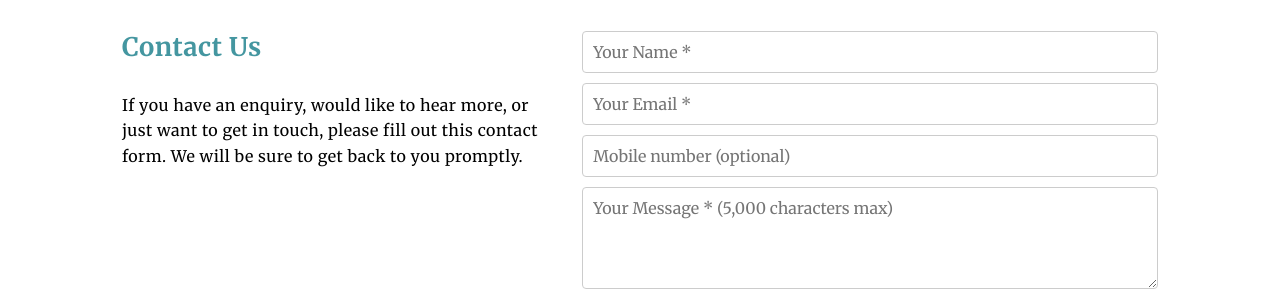
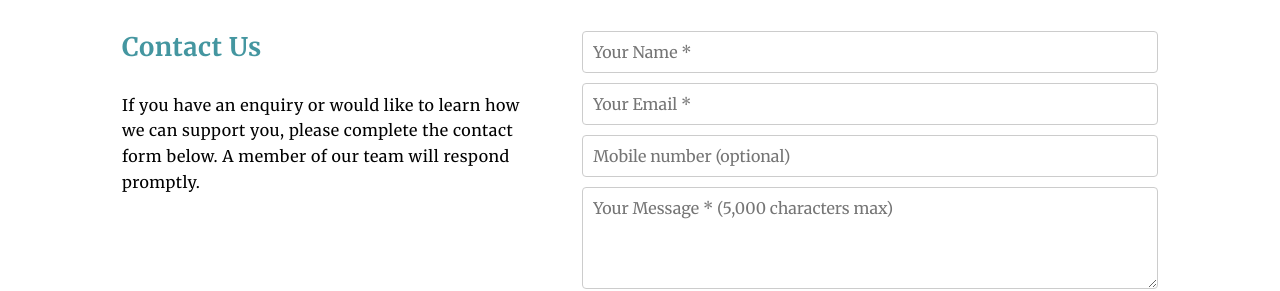
Before and after one commit to dmholyday/pathwaysincare-web, a Jekyll site: the page built from index.html, in a window 1280 px wide. Shown: the part 1356-1647 px from the top of the page. Built offline with Jekyll 4.4.1, drawn with Linux system fonts in a browser that asks for light colours.

Commit message:
update Contact Us text

```diff
--- a/_includes/footer.html
+++ b/_includes/footer.html
@@ -2,8 +2,7 @@
     <section id="contact" class="section">
         <div class="text">
             <h2>Contact Us</h2>
-            <p>If you have an enquiry, would like to hear more, or just want to get in touch, please fill out this
-                contact form. We will be sure to get back to you promptly.</p>
+            <p>If you have an enquiry or would like to learn how we can support you, please complete the contact form below. A member of our team will respond promptly.</p>
         </div>
         <div class="contactus form">
             <form id="contactform" method="post" onsubmit="submitContactForm(event)">
```
